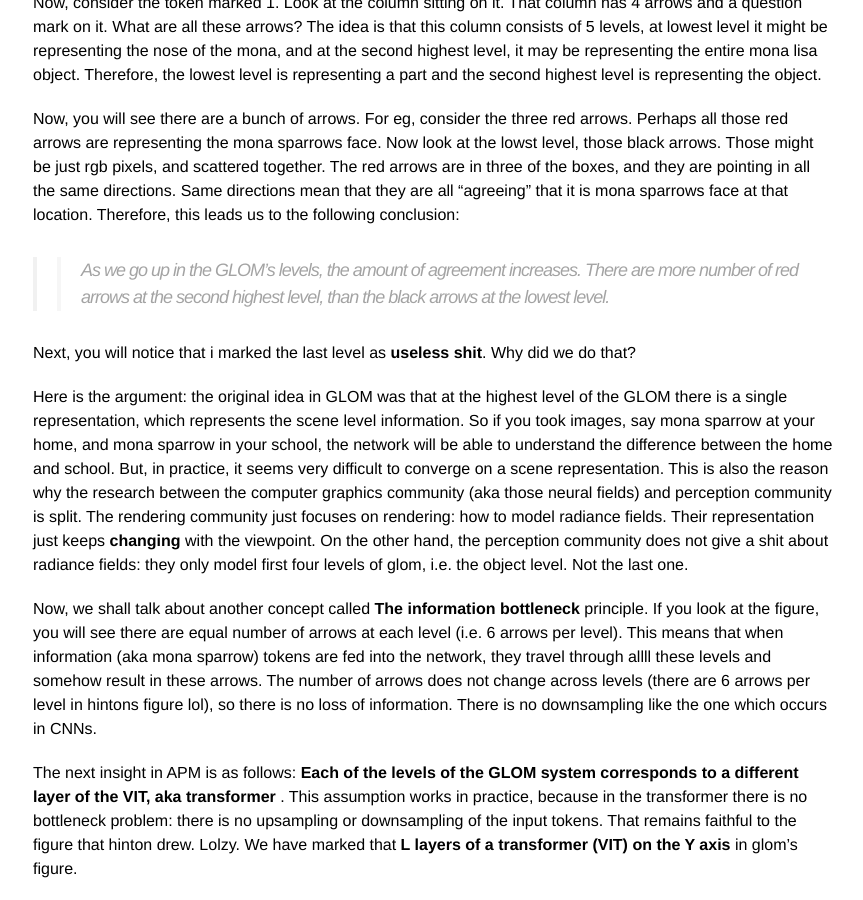
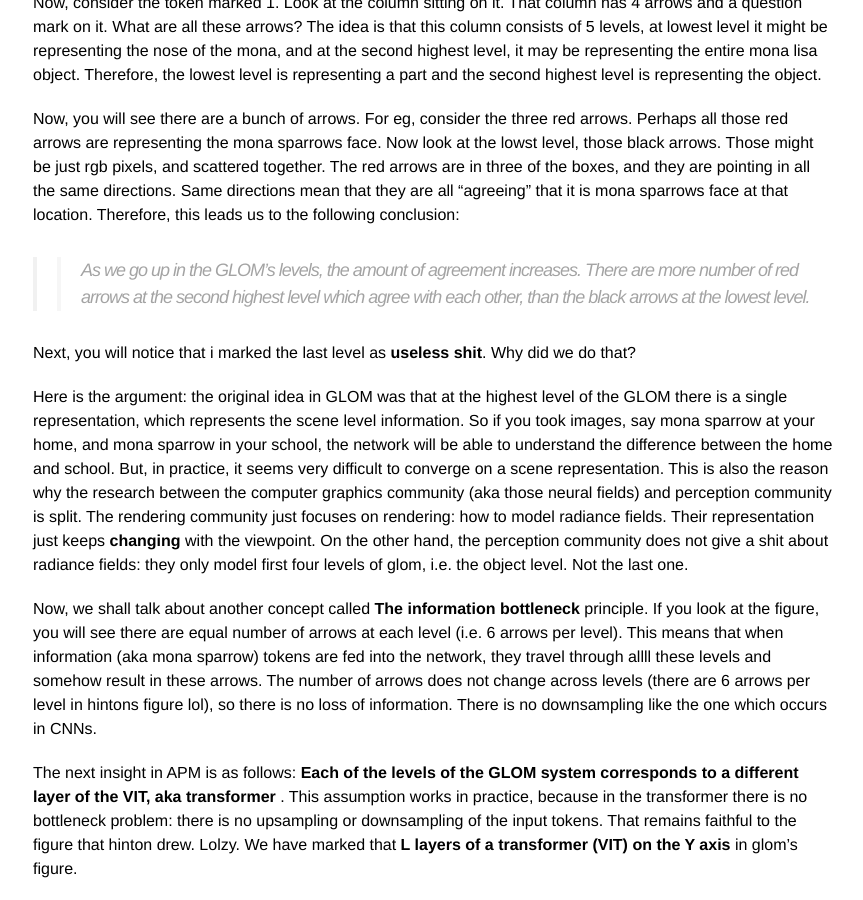
Before and after one commit to rajatmodi62/rajatmodi62.github.io, a Jekyll site: the page built from _posts/2024-10-26-hinton_apm.md, in a window 1280 px wide and 900 px high, scrolled down 4981 px. Shown: the whole window, without its empty margins (207-1070 px from the left). Built offline with Jekyll 4.4.1, drawn with Linux system fonts in a browser that asks for light colours; comment, search, counter and statistics services are not loaded.

Commit message:
soft link blog

```diff
--- a/_posts/2024-10-26-hinton_apm.md
+++ b/_posts/2024-10-26-hinton_apm.md
@@ -89,7 +89,7 @@ And you then chop mona-sparrow into pieces and label those pieces as 1,2,3,4. So
 Now we will start introducing some technical terms shall we. You will notice that the figure above has 6 columns. There are 4 tokens, and last two are trash cans. So basically, we only need to look at the leftmost 4 columns. Now, consider the token marked 1. Look at the column sitting on it. That column has 4 arrows and a question mark on it. What are all these arrows? The idea is that this column consists of 5 levels, at lowest level it might be representing the nose of the mona, and at the second highest level, it may be representing the entire mona lisa object. Therefore, the lowest level is representing a part and the second highest level is representing the object.
 
 Now, you will see there are a bunch of arrows. For eg, consider the three red arrows. Perhaps all those red arrows are representing the mona sparrows face. Now look at the lowst level, those  black arrows. Those might be just rgb pixels, and scattered together. The red arrows are in three of the boxes, and they are pointing in all the same directions. Same directions mean that they are all "agreeing" that it is mona sparrows face at that location. Therefore, this leads us to the following conclusion:
->> As we go up in the GLOM's levels, the amount of agreement increases. There are more number of red arrows at the second highest level, than the  black arrows at the lowest level.
+>> As we go up in the GLOM's levels, the amount of agreement increases. There are more number of red arrows at the second highest level which agree with each other, than the  black arrows at the lowest level.
 
 Next, you will notice that i marked the last level as <b>useless shit</b>. Why did we do that?
 
```
